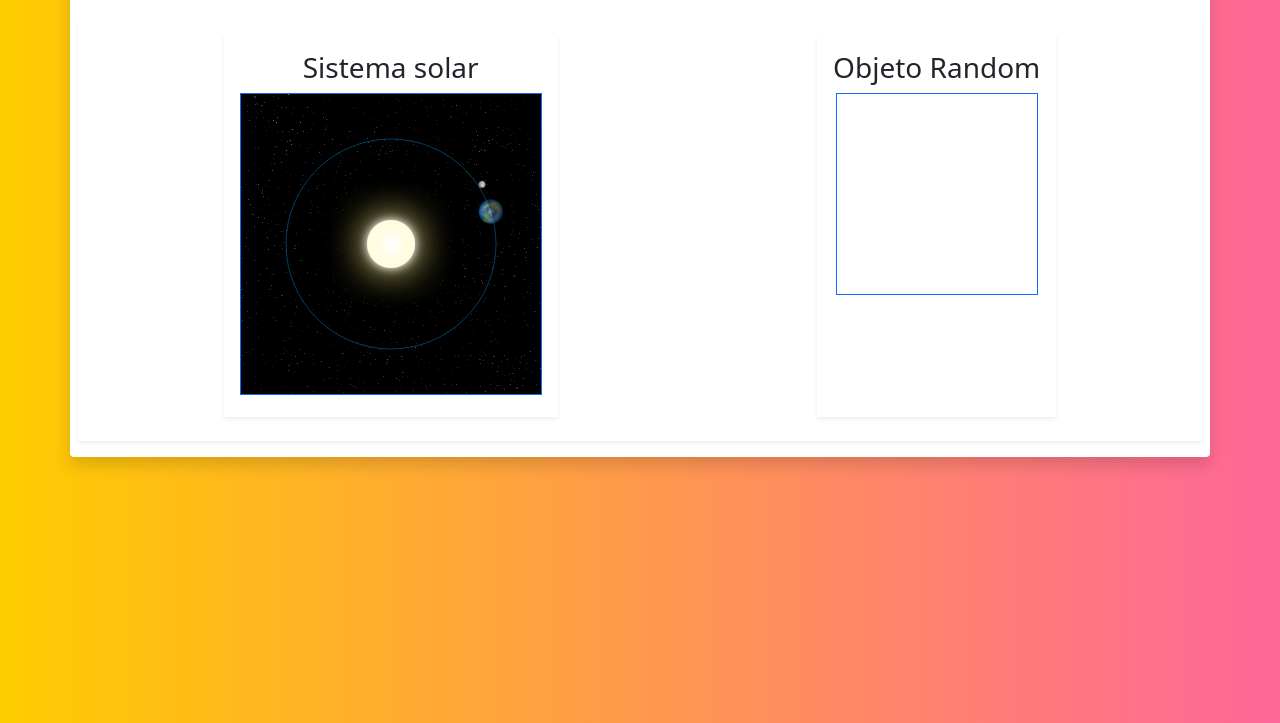
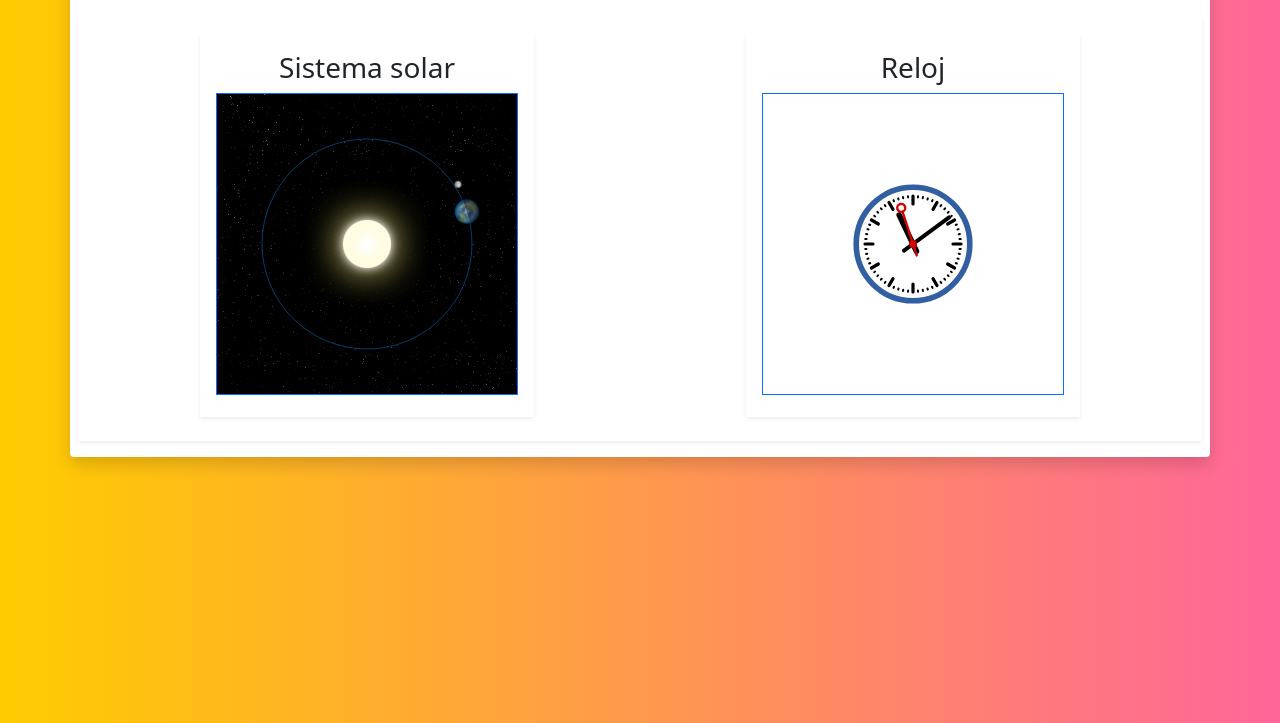
Before and after one commit to Angelmmc/intro-canvas-animation, a plain HTML site: page index.html in a window 1280 px wide. Shown: the part 77-800 px from the top of the page. Drawn offline with nearby package versions, Linux system fonts and the light colour scheme.

Commit message:
clock animation added

```diff
--- a/assets/js/main.js
+++ b/assets/js/main.js
@@ -6,10 +6,11 @@ let earth = new Image();
 const ctx = document.getElementById("canvasSolarSystem").getContext("2d");
 
 function init() {
-    sun.src = "canvas_sun.png";
-    moon.src = "canvas_moon.png";
-    earth.src = "canvas_earth.png";
+    sun.src = "/assets/img/canvas_sun.png"; sun.height = 100;
+    moon.src = "/assets/img/canvas_moon.png";
+    earth.src = "/assets/img/canvas_earth.png";
     window.requestAnimationFrame(draw);
+    window.requestAnimationFrame(clock);
 }
 
 function draw() {
@@ -56,4 +57,108 @@ function draw() {
     window.requestAnimationFrame(draw);
 }
 
+function clock() {
+    const now = new Date();
+    const canvasClock = document.getElementById("canvasClock");
+    const ctx = canvasClock.getContext("2d");
+    ctx.save();
+    ctx.clearRect(0, 0, 300, 300);
+    ctx.translate(150, 150);
+    ctx.scale(0.4, 0.4);
+    ctx.rotate(-Math.PI / 2);
+    ctx.strokeStyle = "black";
+    ctx.fillStyle = "white";
+    ctx.lineWidth = 8;
+    ctx.lineCap = "round";
+
+    // Marcas de hora
+    ctx.save();
+    for (let i = 0; i < 12; i++) {
+        ctx.beginPath();
+        ctx.rotate(Math.PI / 6);
+        ctx.moveTo(100, 0);
+        ctx.lineTo(120, 0);
+        ctx.stroke();
+    }
+    ctx.restore();
+
+    // Marcas de minuto
+    ctx.save();
+    ctx.lineWidth = 5;
+    for (let i = 0; i < 60; i++) {
+        if (i % 5 !== 0) {
+            ctx.beginPath();
+            ctx.moveTo(117, 0);
+            ctx.lineTo(120, 0);
+            ctx.stroke();
+        }
+        ctx.rotate(Math.PI / 30);
+    }
+    ctx.restore();
+
+    const sec = now.getSeconds();
+    // To display a clock with a sweeping second hand, use:
+    // const sec = now.getSeconds() + now.getMilliseconds() / 1000;
+    const min = now.getMinutes();
+    const hr = now.getHours() % 12;
+
+    ctx.fillStyle = "black";
+
+    // Write image description
+    canvasClock.innerText = `The time is: ${hr}:${min}`;
+
+    // Write Hours
+    ctx.save();
+    ctx.rotate(
+        (Math.PI / 6) * hr + (Math.PI / 360) * min + (Math.PI / 21600) * sec,
+    );
+    ctx.lineWidth = 14;
+    ctx.beginPath();
+    ctx.moveTo(-20, 0);
+    ctx.lineTo(80, 0);
+    ctx.stroke();
+    ctx.restore();
+
+    // Write Minutes
+    ctx.save();
+    ctx.rotate((Math.PI / 30) * min + (Math.PI / 1800) * sec);
+    ctx.lineWidth = 10;
+    ctx.beginPath();
+    ctx.moveTo(-28, 0);
+    ctx.lineTo(112, 0);
+    ctx.stroke();
+    ctx.restore();
+
+    // Write seconds
+    ctx.save();
+    ctx.rotate((sec * Math.PI) / 30);
+    ctx.strokeStyle = "#D40000";
+    ctx.fillStyle = "#D40000";
+    ctx.lineWidth = 6;
+    ctx.beginPath();
+    ctx.moveTo(-30, 0);
+    ctx.lineTo(83, 0);
+    ctx.stroke();
+    ctx.beginPath();
+    ctx.arc(0, 0, 10, 0, Math.PI * 2, true);
+    ctx.fill();
+    ctx.beginPath();
+    ctx.arc(95, 0, 10, 0, Math.PI * 2, true);
+    ctx.stroke();
+    ctx.fillStyle = "rgb(0 0 0 / 0%)";
+    ctx.arc(0, 0, 3, 0, Math.PI * 2, true);
+    ctx.fill();
+    ctx.restore();
+
+    ctx.beginPath();
+    ctx.lineWidth = 14;
+    ctx.strokeStyle = "#325FA2";
+    ctx.arc(0, 0, 142, 0, Math.PI * 2, true);
+    ctx.stroke();
+
+    ctx.restore();
+
+    window.requestAnimationFrame(clock);
+}
+
 init();
--- a/index.html
+++ b/index.html
@@ -25,8 +25,8 @@
                 <canvas class=" border  border-primary " id="canvasSolarSystem" width="300" height="300"></canvas>
             </div>
             <div class=" bd-highlight mb-2 shadow-sm p-3 justify-content-around  text-center">
-                <h3>Objeto Random</h3>
-                <canvas class=" border  border-primary " id="canvasRandom" width="200" height="200"></canvas>
+                <h3>Reloj</h3>
+                <canvas class=" border  border-primary " id="canvasClock" width="300" height="300"></canvas>
             </div>
         </div>
     </main>
```
Also changed, not shown: assets/img/canvas_earth.png (renamed from canvas_earth.png), assets/img/canvas_moon.png (renamed from canvas_moon.png), assets/img/canvas_sun.png (renamed from canvas_sun.png).
